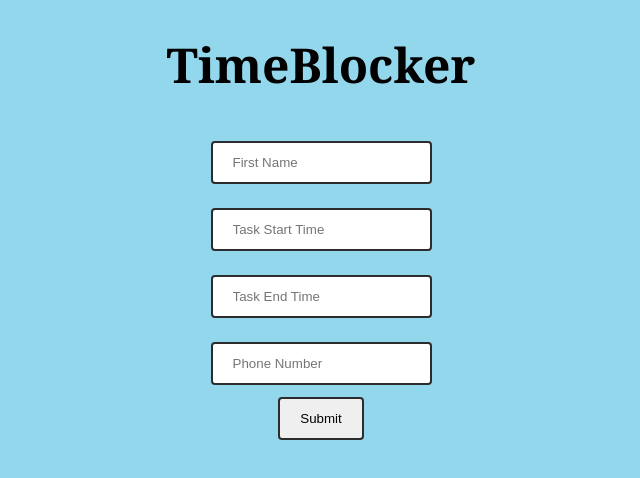
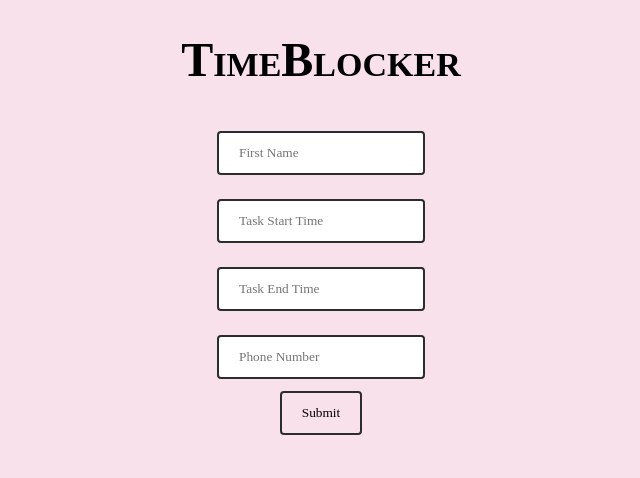
Before and after one commit to kaleykwan/serverlesslivestream1, a website: page project/index.html in a window 1280 px wide. Shown: the whole page, without its empty margins (319-959 px from the left). Drawn offline with nearby package versions, Linux system fonts and the light colour scheme.

Commit message:
color change

```diff
--- a/project/styles.css
+++ b/project/styles.css
@@ -14,12 +14,14 @@ form
 input[type="submit"] {
     display: block;
     margin: 0 auto;
+    background: rgb(248, 225, 234);
 }
 
-body {background-color:rgb(146, 215, 236);}
+body {background-color:rgb(248, 225, 234);}
 
 h1 {
-        font-family: Georgia, serif;
+    font-family: serif;
+    font-variant: small-caps;
     font-size: 300%;
 }
 
@@ -29,4 +31,5 @@ input {
     box-sizing: border-box;
     border: 2px solid rgb(44, 44, 44);
     border-radius: 4px;
+    font-family: serif;
 }
```
Also changed, not shown: project/index.html (+0 -1 lines). Lines whose indentation alone changed are shown as unchanged.
